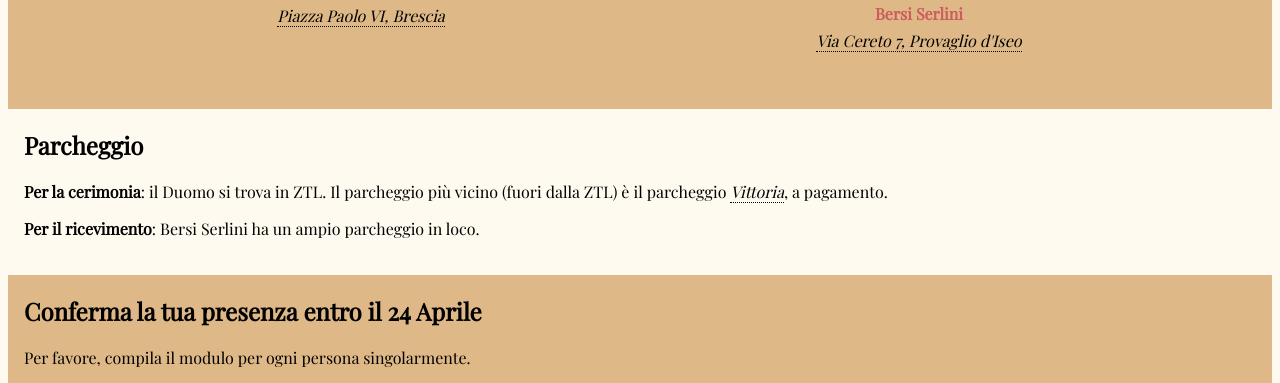
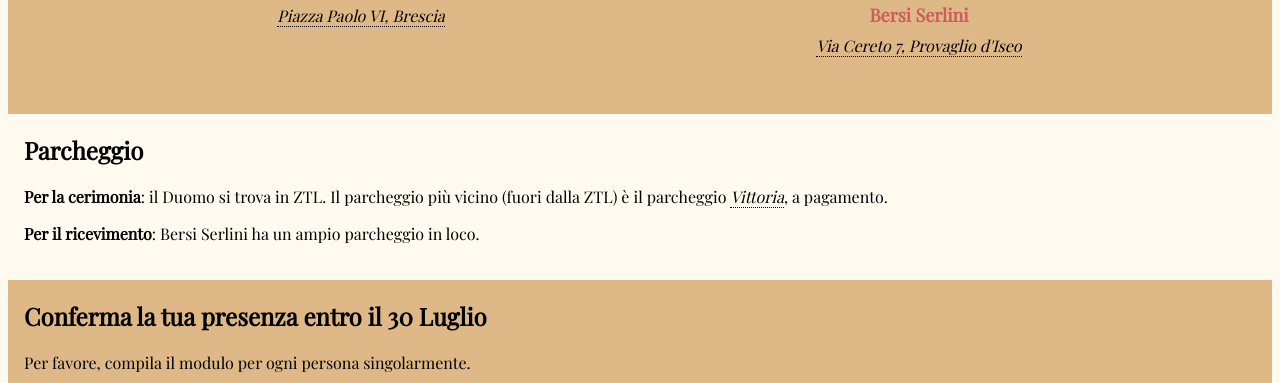
Before and after one commit to cristina-carlo/cristina-carlo.github.io, a plain HTML site: page index.html in a window 1280 px wide. Shown: the part 906-1289 px from the top of the page. Drawn offline with nearby package versions, Linux system fonts and the light colour scheme; a web font is replaced by a local one.

Commit message:
Update index.html add form and change font size

```diff
--- a/index.html
+++ b/index.html
@@ -44,7 +44,7 @@
             <div class="col-md-5" style="border: solid 1px transparent;">
                 <img src="BersiSerlini.png" width="70%" alt="Bersi Serlini">
                 <h2>Ricevimento</h2>
-                <p style="color: indianred;"><strong>Bersi Serlini</strong></p>
+                <p style="color: indianred; font-size: 18px;"><strong>Bersi Serlini</strong></p>
                 <p style="margin-top: -10px;"><a class="indirizzo" href="https://maps.app.goo.gl/1q7EdPhw5zMcpKGx6" target="_blank" rel="noopener noreferrer">Via Cereto 7, Provaglio d'Iseo</a></p>
             </div>
         </section>
@@ -74,7 +74,7 @@
         </section>
         <section id="section-form" class="section-peach-only" style="padding-bottom: 20px; padding-left: 16px; padding-right: 20px;">
             <div>
-                <h2>Conferma la tua presenza entro il 24 Aprile</h2>
+                <h2>Conferma la tua presenza entro il 30 Luglio</h2>
                 <p> Per favore, compila il modulo per ogni persona singolarmente.</p>
             </div>
             <br>
@@ -87,7 +87,7 @@
                  - allow-forms: Allows form submissions.
                  - allow-same-origin: Permits the iframe to behave as if it is on the same origin as the parent document (needed for embedded Google Forms).
                 -->
-                <iframe src="https://docs.google.com/forms/d/e/1FAIpQLSeggkTOJBZf8VuQTrJQGAZa2gzU74v9P0lY3du3ZNj1oF89tA/viewform?embedded=true" width="100%" height="1290" frameborder="0" marginheight="0" marginwidth="0" sandbox="allow-scripts allow-forms allow-same-origin">Caricamento…</iframe>
+                <iframe src="https://docs.google.com/forms/d/e/1FAIpQLSduJAwBkBevFyihYd4eIF4kxW8q2mrsYTT3GKrvx3p6-X6jWA/viewform?embedded=true" width="100%" height="1290" frameborder="0" marginheight="0" marginwidth="0" sandbox="allow-scripts allow-forms allow-same-origin">Caricamento…</iframe>
             </div>
         </section>
     </main>
```
